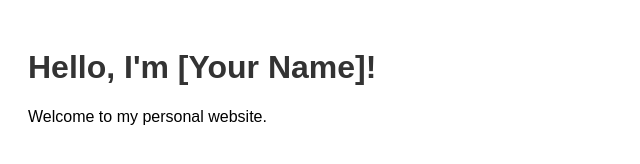
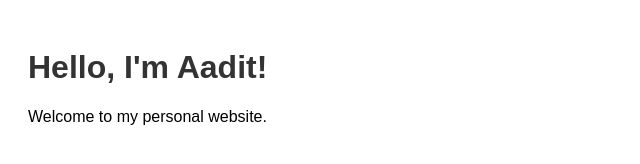
Before and after one commit to TheCollegeCoder/personalWebsite, a plain HTML site: page index.html in a window 1280 px wide. Shown: the whole page, without its empty margins (0-640 px from the left). Drawn offline with Linux system fonts and the light colour scheme.

Commit message:
changed name

```diff
--- a/index.html
+++ b/index.html
@@ -10,7 +10,7 @@
   </style>
 </head>
 <body>
-  <h1>Hello, I'm [Your Name]!</h1>
+  <h1>Hello, I'm Aadit!</h1>
   <p>Welcome to my personal website.</p>
 </body>
 </html>
```
